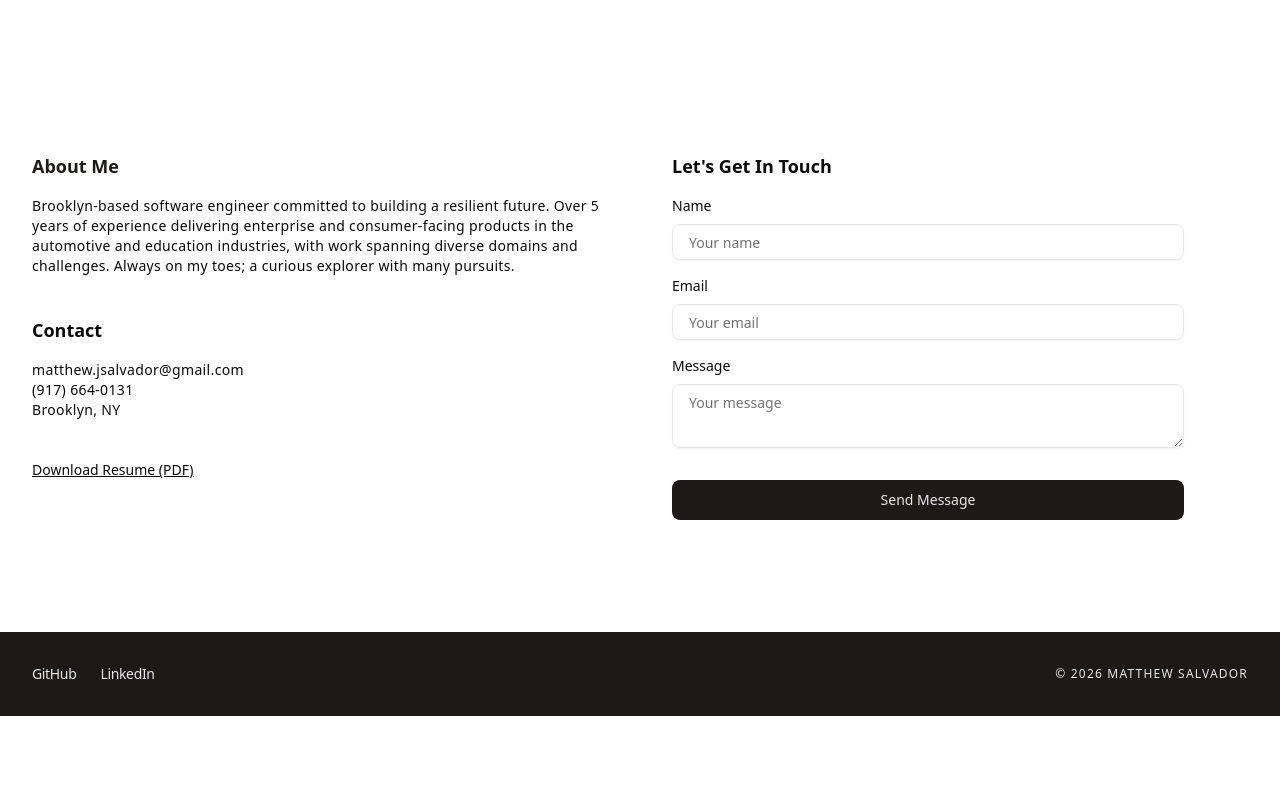
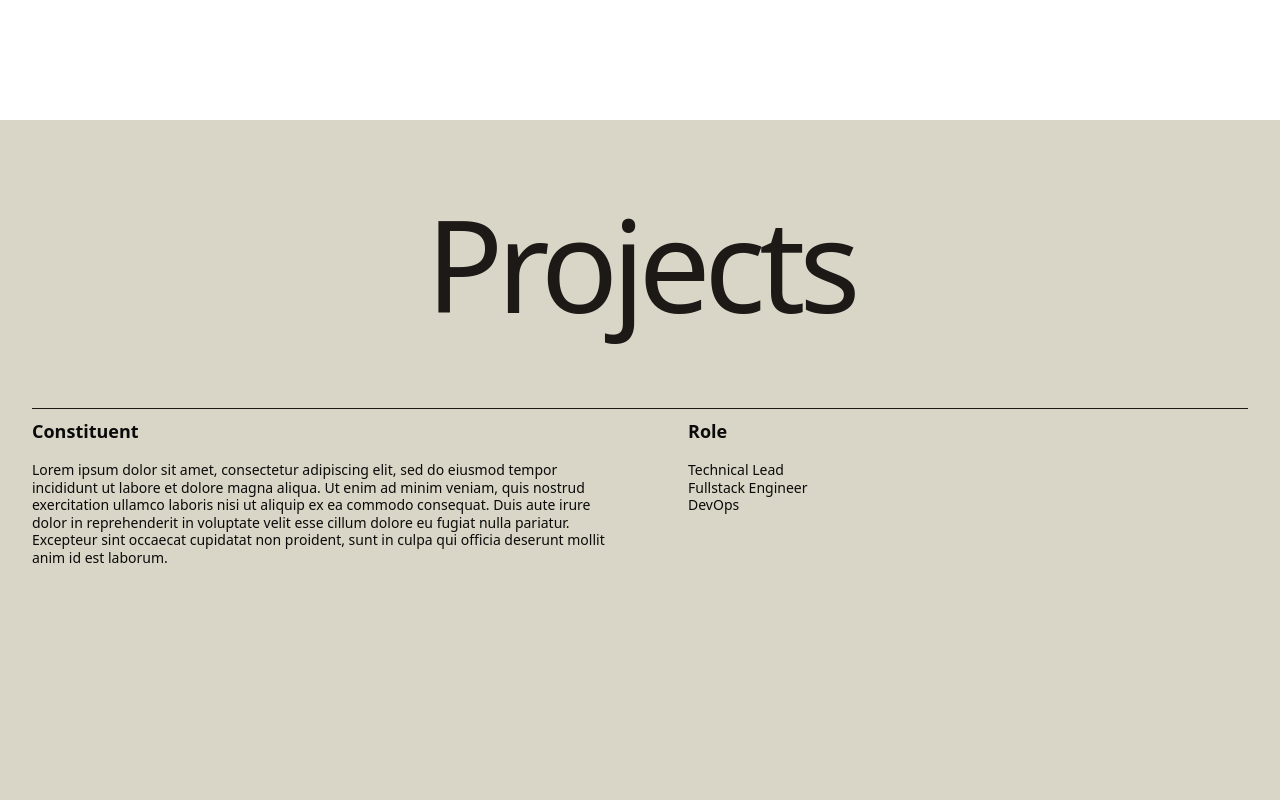
Before and after one commit to mjsalvador/portfolio, a React (Vite) app: page / in a window 1280 px wide. Shown: the part 680-1480 px from the top of the page. Before the commit the page ends 1396 px from the top, so only its background shows below. Built offline with nearby package versions, Linux system fonts and the light colour scheme.

Commit message:
adds projects section

```diff
--- a/src/App.tsx
+++ b/src/App.tsx
@@ -3,12 +3,14 @@ import SiteHeader from "@/components/site-header";
 import Hero from "@/components/hero";
 import AboutMe from "@/components/about-me";
 import Footer from "@/components/footer"
+import Projects from "@/components/projects";
 
 function App() {
   return (
     <>
       <SiteHeader />
       <Hero />
+      <Projects />
       <AboutMe />
       <Footer />
     </>
```
